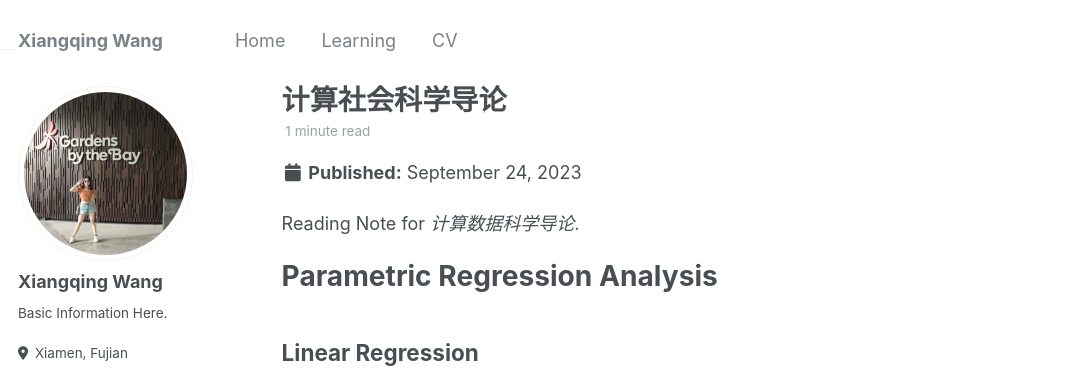
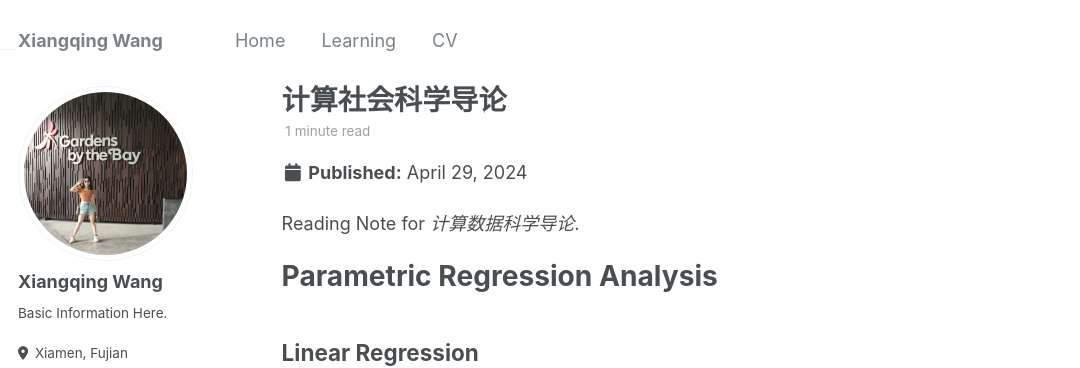
Before and after one commit to leahxqing/leahxqing.github.io, a Jekyll site: the page built from _posts/2024-04-29-CS.md, in a window 1280 px wide and 900 px high. Shown: the top 368 px of the window, without its empty margins (0-1080 px from the left). Built offline with Jekyll 4.4.1, drawn with Linux system fonts in a browser that asks for light colours.

Commit message:
Update 2024-04-29-CS.md

```diff
--- a/_posts/2024-04-29-CS.md
+++ b/_posts/2024-04-29-CS.md
@@ -1,7 +1,7 @@
 ---
 title: '计算社会科学导论'
-date: 2023-09-24
-permalink: /posts/mostly_harmless_01/
+date: 2024-04-29
+permalink: /posts/MachineLearning/
 tags:
   - Machine Learning
   - Python
```
